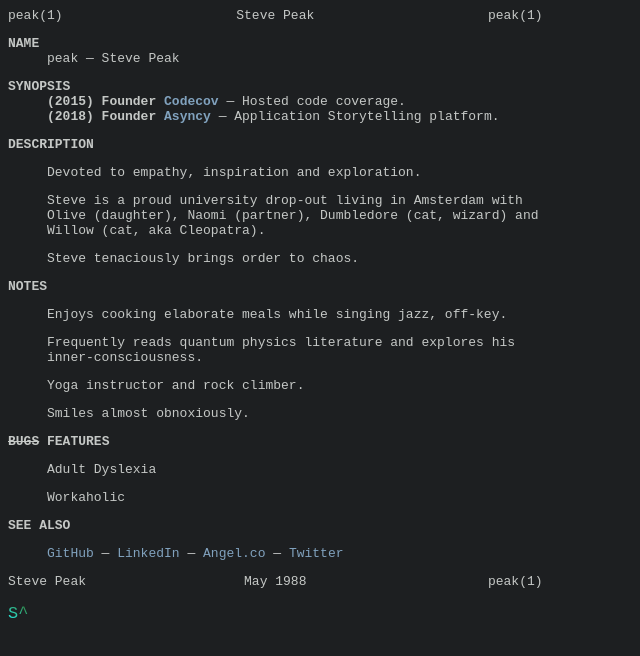
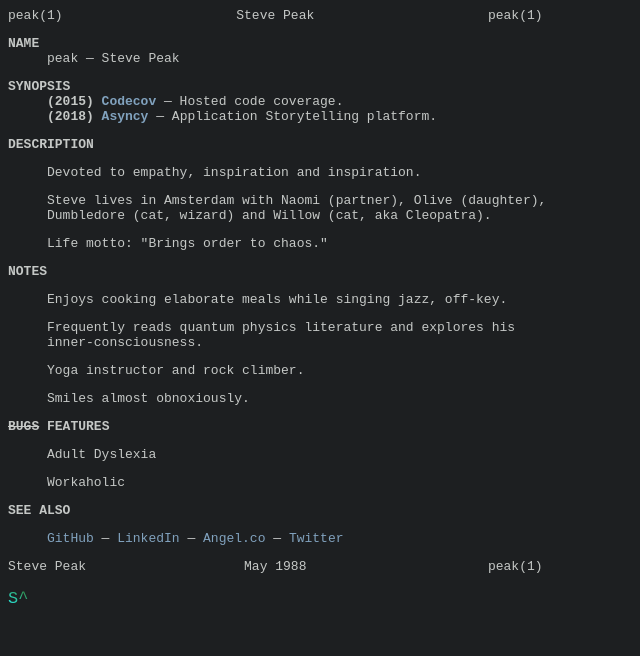
Before and after one commit to stevepeak/stevepeak.net, a plain HTML site: page index.html in a window 1280 px wide. Shown: the whole page, without its empty margins (0-640 px from the left). Drawn offline with Linux system fonts and the light colour scheme.

Commit message:
Update index.html

```diff
--- a/index.html
+++ b/index.html
@@ -46,19 +46,19 @@
       </section>
       <section>
         <h2>SYNOPSIS</h2>
-        <strong>(2015) Founder <a class="ref" href="https://codecov.io">Codecov</a></strong> &mdash; Hosted code coverage.
+        <strong>(2015) <a class="ref" href="https://codecov.io">Codecov</a></strong> &mdash; Hosted code coverage.
         <br/>
-        <strong>(2018) Founder <a class="ref" href="https://asyncy.com">Asyncy</a></strong> &mdash; Application Storytelling platform.
+        <strong>(2018) <a class="ref" href="https://asyncy.com">Asyncy</a></strong> &mdash; Application Storytelling platform.
       </section>
       <section>
         <h2>DESCRIPTION</h2>
         <p>
-          Devoted to empathy, inspiration and exploration.
+          Devoted to empathy, inspiration and inspiration.
         <p>
-          Steve is a proud university drop-out living in Amsterdam with Olive (daughter), Naomi (partner), Dumbledore (cat, wizard) and Willow (cat, aka Cleopatra).
+          Steve lives in Amsterdam with Naomi (partner), Olive (daughter), Dumbledore (cat, wizard) and Willow (cat, aka Cleopatra).
         </p>
         <p>
-          Steve tenaciously brings order to chaos.
+          Life motto: "Brings order to chaos."
         </p>
       </section>
       <section>
```
